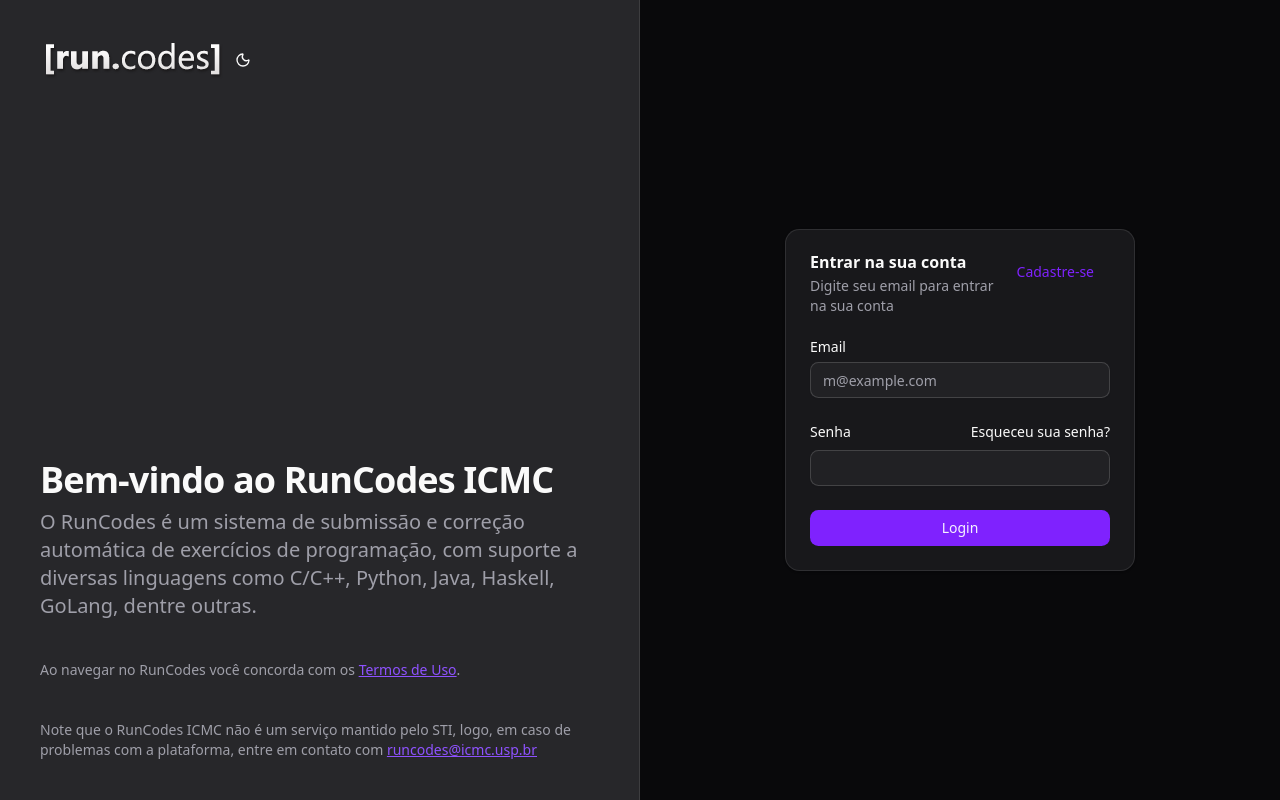
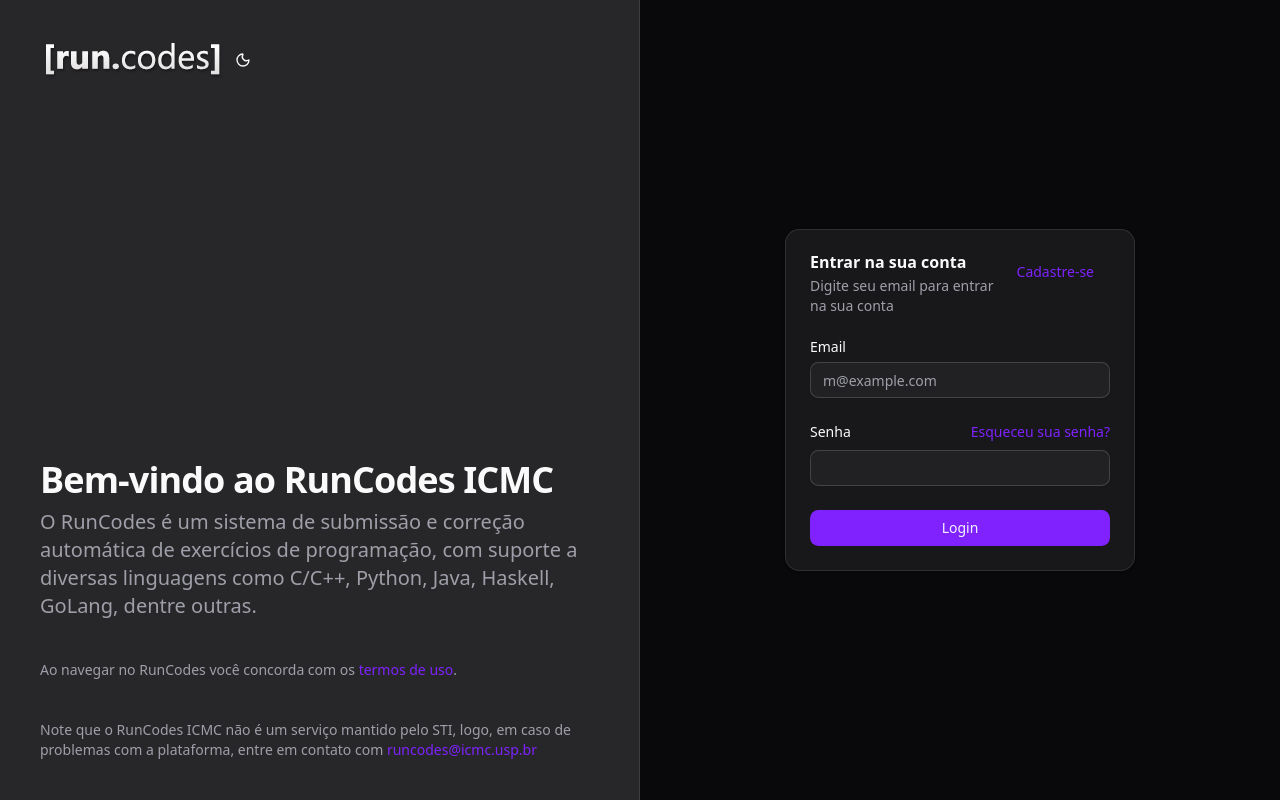
Before and after one commit to reisaraujo-miguel/runcodes-react, a React (Vite) app: page / in a window 1280 px wide. Built offline with nearby package versions, Linux system fonts and the light colour scheme.

Commit message:
use App.css to theme links

```diff
--- a/src/App.css
+++ b/src/App.css
@@ -5,8 +5,6 @@
 
 :root {
   --radius: 0.65rem;
-  --link: oklch(0.606 0.25 292.717);
-  --link-hover: oklch(0.541 0.281 293.009);
   --background: oklch(1 0 0);
   --foreground: oklch(0.141 0.005 285.823);
   --card: oklch(1 0 0);
@@ -79,8 +77,6 @@
   --radius-md: calc(var(--radius) - 2px);
   --radius-lg: var(--radius);
   --radius-xl: calc(var(--radius) + 4px);
-  --color-link: var(--link);
-  --color-link-hover: var(--link-hover);
   --color-background: var(--background);
   --color-foreground: var(--foreground);
   --color-card: var(--card);
@@ -114,6 +110,15 @@
   --color-sidebar-ring: var(--sidebar-ring);
 }
 
+a {
+  color: var(--color-primary);
+  transition: color 0.3s ease;
+}
+
+a:hover {
+  text-decoration: underline;
+}
+
 @layer base {
   * {
     @apply border-border outline-ring/50;
--- a/src/components/AboutSection.tsx
+++ b/src/components/AboutSection.tsx
@@ -28,13 +28,9 @@
         <div className="pt-4">
           <p className="text-sm text-muted-foreground">
             Ao navegar no RunCodes você concorda com os{" "}
-            <button
-              type="button"
-              onClick={openTermsModal}
-              className="text-link hover:text-link-hover underline cursor-pointer"
-            >
-              Termos de Uso
-            </button>
+            <a onClick={openTermsModal} className="cursor-pointer">
+              termos de uso
+            </a>
             .
           </p>
         </div>
@@ -43,12 +39,7 @@
           <p className="text-sm text-muted-foreground">
             Note que o RunCodes ICMC não é um serviço mantido pelo STI, logo, em
             caso de problemas com a plataforma, entre em contato com{" "}
-            <a
-              href="mailto:runcodes@icmc.usp.br"
-              className="text-link hover:text-link-hover underline"
-            >
-              runcodes@icmc.usp.br
-            </a>
+            <a href="mailto:runcodes@icmc.usp.br">runcodes@icmc.usp.br</a>
           </p>
         </div>
       </div>
```
